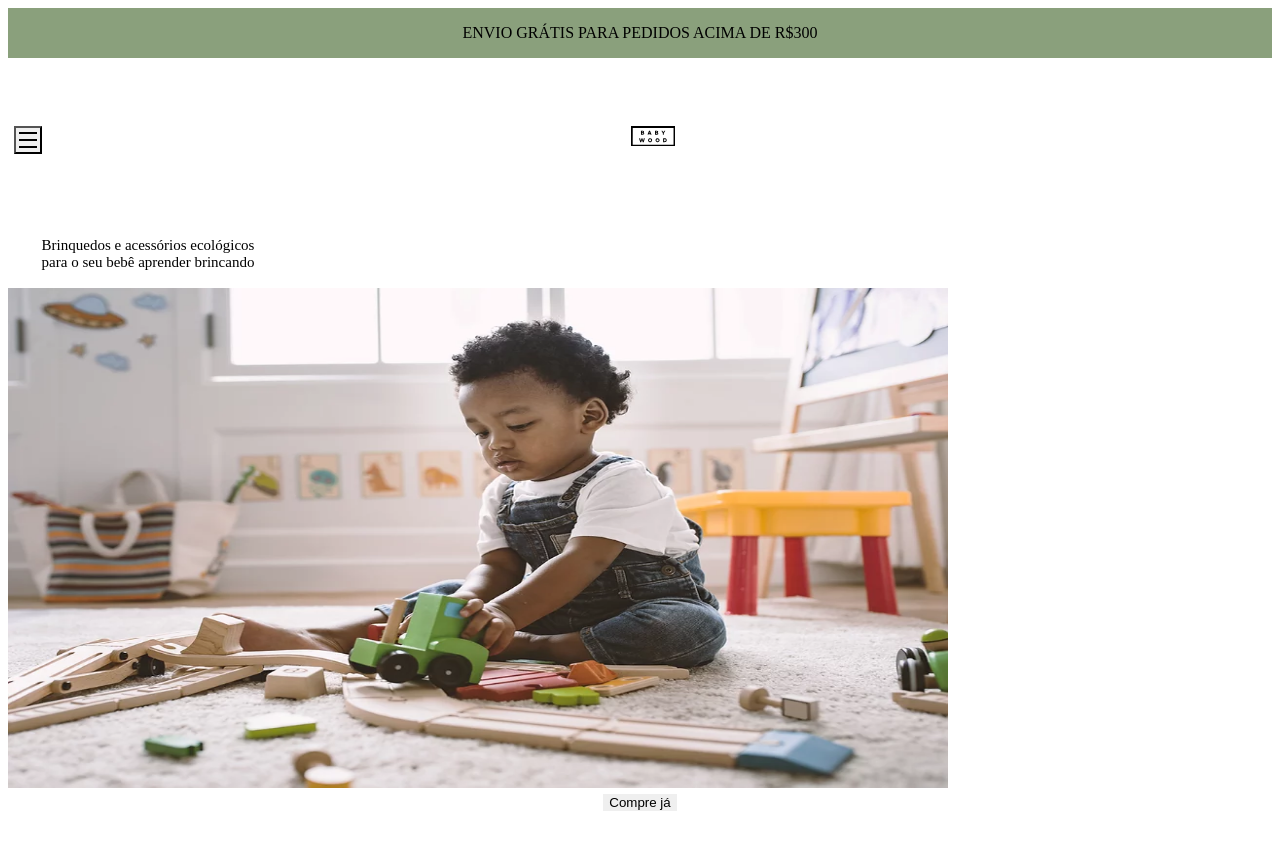
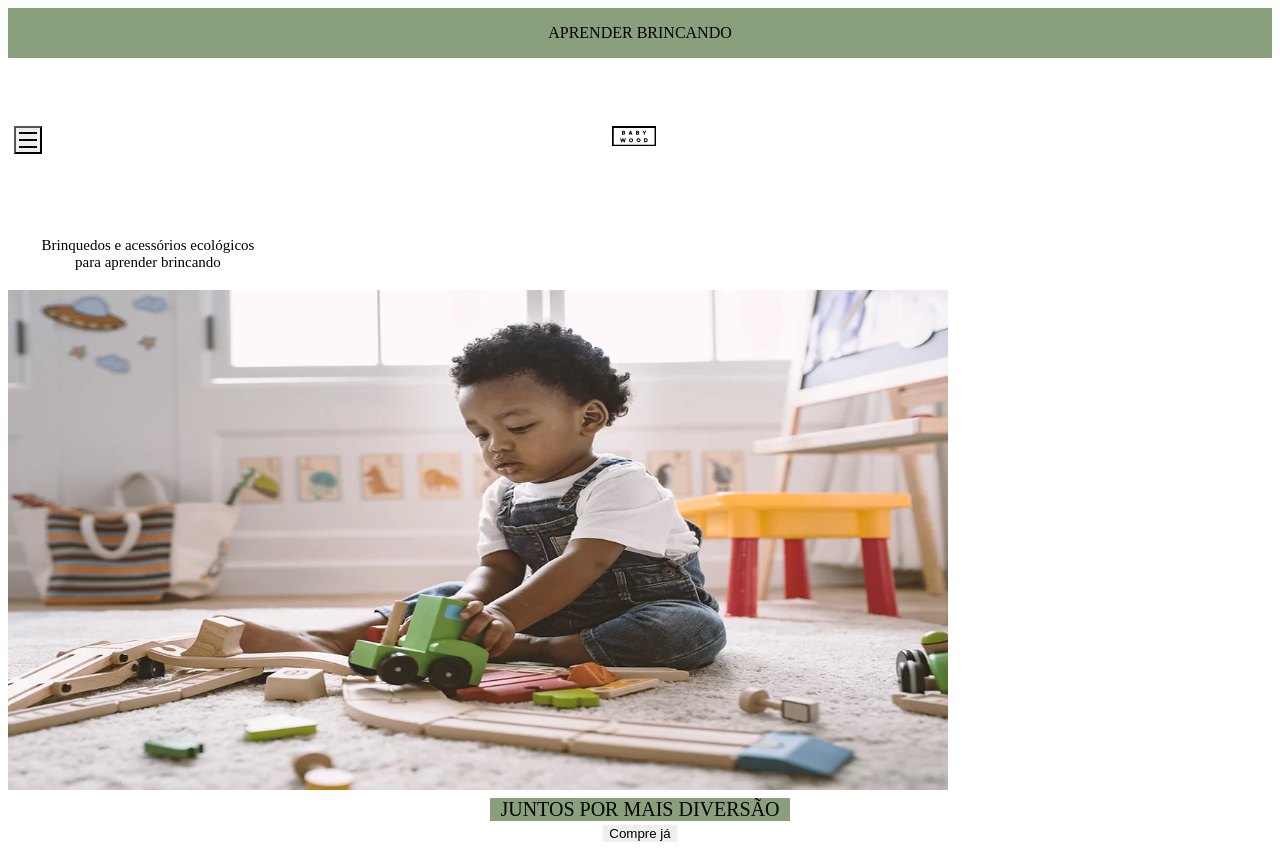
Before and after one commit to GiovanniCrabi/Bruna-s-Site, a Next.js app: page / in a window 1280 px wide. Before the commit the page ends 819 px from the top, so only its background shows below. Built offline with nearby package versions, Linux system fonts and the light colour scheme.

Commit message:
home page changes

```diff
--- a/src/components/Header/Logo.tsx
+++ b/src/components/Header/Logo.tsx
@@ -2,17 +2,13 @@ import { Flex, Link, Text, Image, Spacer, useBreakpointValue } from "@chakra-ui/
 
 
 export function Logo() {
-  const isWideVersion = useBreakpointValue({
-    base: false,
-    md: true
-  })
-
   return (
     <Flex
       w='100%'
       maxWidth={1480}
       justifyContent='center'
       alignItems='center'
+      marginRight='42'
     >
         <Flex justifyContent='center' >
             <Link>
@@ -23,18 +19,6 @@ export function Logo() {
                 />
             </Link>
           </Flex>
-        <Flex marginLeft='4'>
-
-          {isWideVersion &&
-            <Text
-              fontSize={["small" ,'2xl', '4xl']}
-              fontWeight='bold'
-              letterSpacing='tight'
-              color='black.900'
-            >
-              APRENDER BRINCANDO
-            </Text>}
-        </Flex>
     </Flex>
   )
 }
--- a/src/components/Header/index.tsx
+++ b/src/components/Header/index.tsx
@@ -22,7 +22,7 @@ export function Header() {
         fontSize={[15,20]}
         maxH='90%'
       >
-         ENVIO GRÁTIS PARA PEDIDOS ACIMA DE R$300
+          APRENDER BRINCANDO
       </Text>
     </Flex>
 
--- a/src/components/SideBar/NavLink.tsx
+++ b/src/components/SideBar/NavLink.tsx
@@ -1,4 +1,4 @@
-import { Box, Stack, Text, Link } from "@chakra-ui/react";
+import { Text, Link } from "@chakra-ui/react";
 import { ActiveLink } from "../ActiveLink";
 
 interface NavLinkProps {
@@ -10,7 +10,7 @@ export function NavLink({ children, href, ...rest }: NavLinkProps) {
   return (
       <ActiveLink href={href}>
         <Link display='flex' alignItems='center' {...rest}>
-          <Text> {children} </Text>
+          <Text fontSize='lg'> {children} </Text>
         </Link>
       </ActiveLink>
   )
--- a/src/components/SideBar/SidebarNav.tsx
+++ b/src/components/SideBar/SidebarNav.tsx
@@ -7,7 +7,9 @@ export function SidebarNav() {
   <Stack spacing='12' align='flex-start'>
     <NavLink href="/Products"> Produtos </NavLink>
     <NavLink href="/About"> Sobre  </NavLink>
-    <NavLink href="/Change"> Devolução ou Troca </NavLink>
+    <NavLink href="/Change"> Troca e devoluções </NavLink>
+    <NavLink href="/Faq"> FAQ </NavLink>
+    <NavLink href="/Contatos"> Contato </NavLink>
   </Stack>
   )
 }
--- a/src/components/SideBar/index.tsx
+++ b/src/components/SideBar/index.tsx
@@ -13,7 +13,7 @@ export function Sidebar() {
         <DrawerContent bg="green.100" p="4">
           <DrawerCloseButton mt="6" />
           <DrawerHeader>O que você procura? </DrawerHeader>
-          <DrawerBody>
+          <DrawerBody mt='10'>
 
             <SidebarNav />
 
--- a/src/pages/index.tsx
+++ b/src/pages/index.tsx
@@ -17,7 +17,7 @@ export default function Home() {
         <Header />
         <Sidebar />
          <Flex flexDirection='column' mt='4'>
-           <Stack spacing='2'>
+           <Stack spacing='4'>
               <Text
                   maxW='240px'
                   textAlign='center'
@@ -25,7 +25,7 @@ export default function Home() {
                   fontSize='15px'
                   bg='green.100'
                 >
-                    Brinquedos e acessórios ecológicos para o seu bebê aprender brincando
+                    Brinquedos e acessórios ecológicos para aprender brincando
 
                 </Text>
 
@@ -37,6 +37,19 @@ export default function Home() {
                       width='940px'
                       height='500px'
                   />
+
+
+                </Box>
+                <Box>
+                  <Text
+                    textAlign='center'
+                    width='300px'
+                    bg='#8aa07c'
+                    margin= '0 auto'
+                    fontSize='20px'
+                  >
+                      JUNTOS POR MAIS DIVERSÃO
+                  </Text>
                 </Box>
 
                 <Button
@@ -84,8 +97,20 @@ export default function Home() {
           bg='green.100'
         >
 
-            Brinquedos e acessórios ecológicos para o seu bebê aprender brincando
+            Brinquedos e acessórios ecológicos para aprender brincando
 
+        </Text>
+
+        <Text
+          position='absolute'
+          textAlign='center'
+          width='300px'
+          bg='#8aa07c'
+          marginX='850'
+          mt='50'
+          fontSize='30px'
+        >
+          JUNTOS POR MAIS DIVERSÃO
         </Text>
 
         <Button
```
Lines whose indentation alone changed are shown as unchanged.
